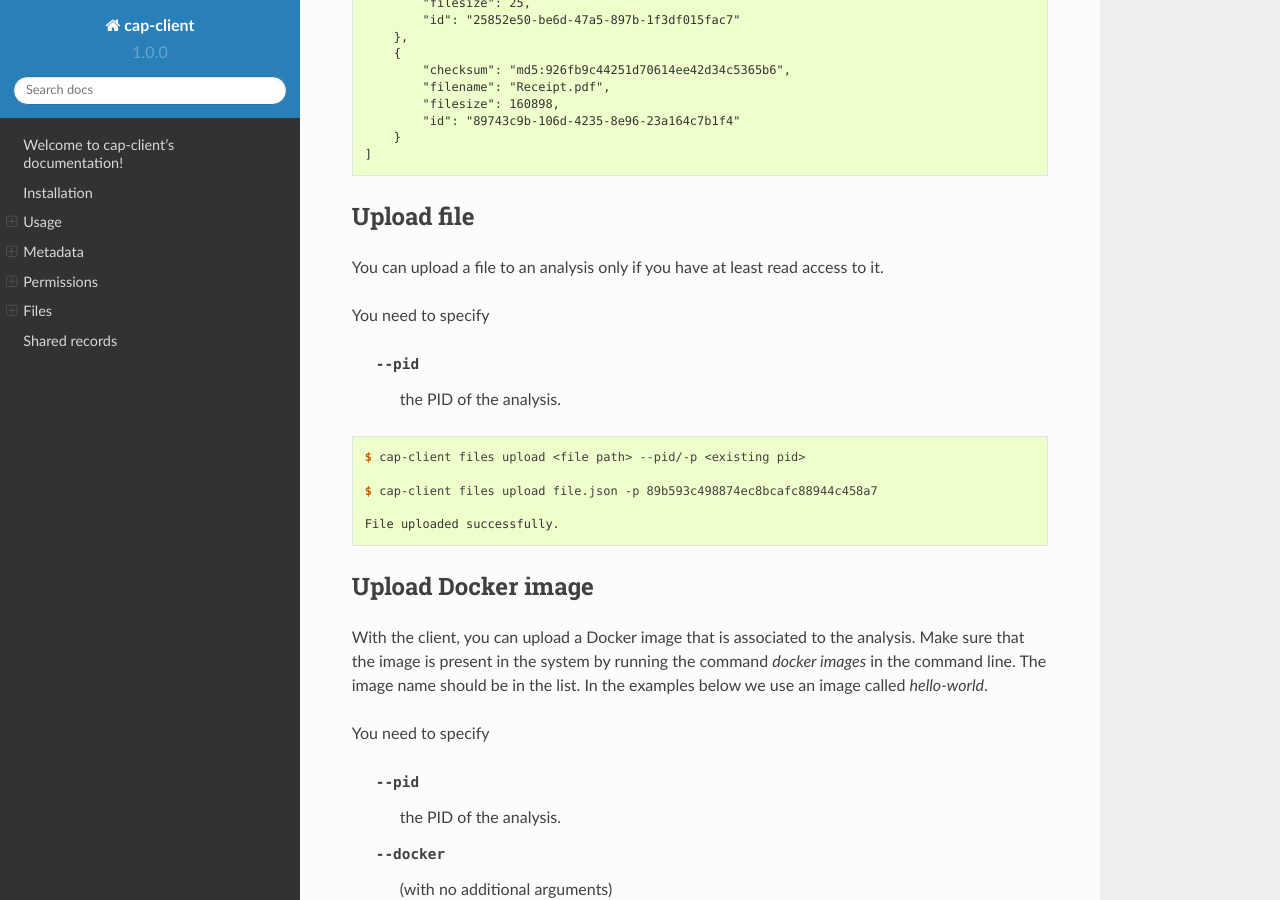
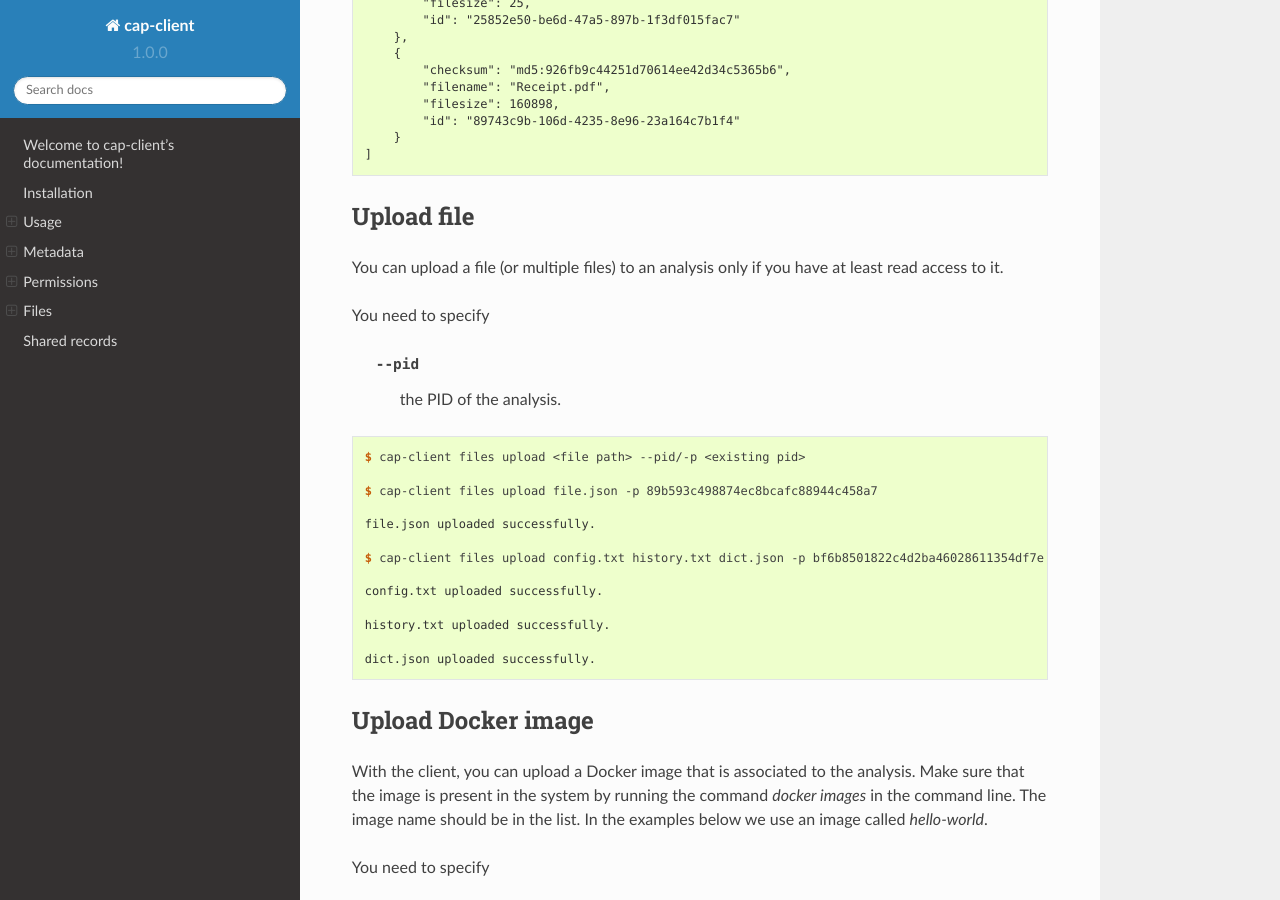
Before and after one commit to cernanalysispreservation/cap-client, a Sphinx documentation site: the page built from docs/index.rst, in a window 1280 px wide and 900 px high, scrolled down 10646 px. Built offline with Sphinx 7.4.7 and the Read the Docs theme 2.0.0, drawn with Linux system fonts in a browser that asks for light colours.

Commit message:
cli: upload multiple files
closes: #79

Signed-off-by: Ana Trisovic <ana.trisovic@gmail.com>

```diff
--- a/docs/index.rst
+++ b/docs/index.rst
@@ -554,7 +554,7 @@ You need to specify
 Upload file
 -----------
 
-You can upload a file to an analysis only if you have at least read access to it.
+You can upload a file (or multiple files) to an analysis only if you have at least read access to it.
 
 You need to specify
 
@@ -566,7 +566,15 @@ You need to specify
 
     $ cap-client files upload file.json -p 89b593c498874ec8bcafc88944c458a7
 
-    File uploaded successfully.
+    file.json uploaded successfully.
+
+    $ cap-client files upload config.txt history.txt dict.json -p bf6b8501822c4d2ba46028611354df7e
+
+    config.txt uploaded successfully.
+
+    history.txt uploaded successfully.
+
+    dict.json uploaded successfully.
 
 
 Upload Docker image
```
Also changed, not shown: 1 other file.
